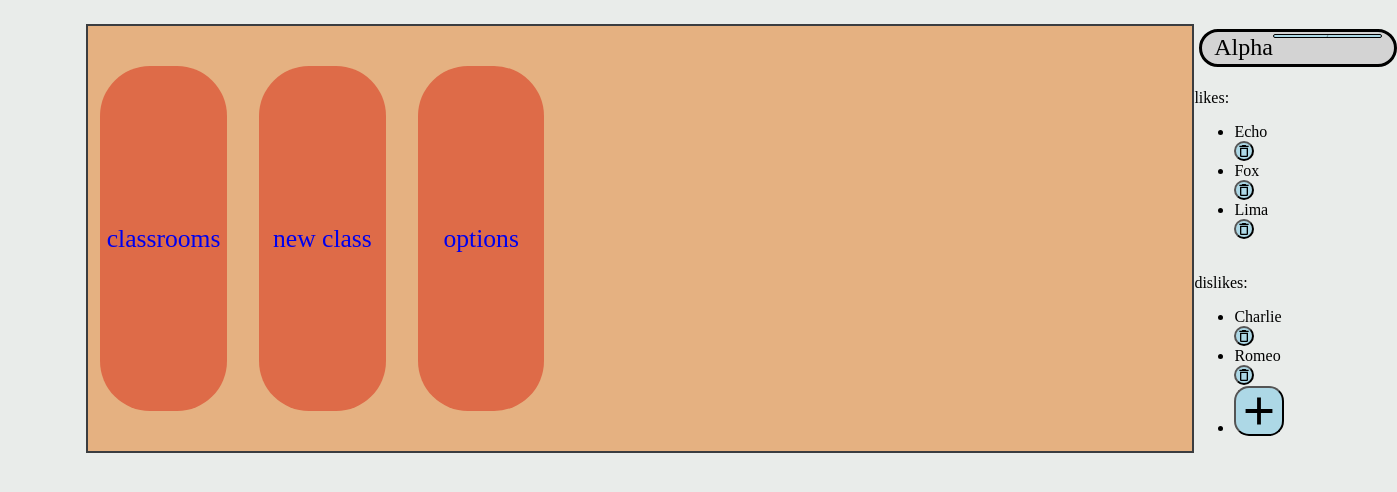
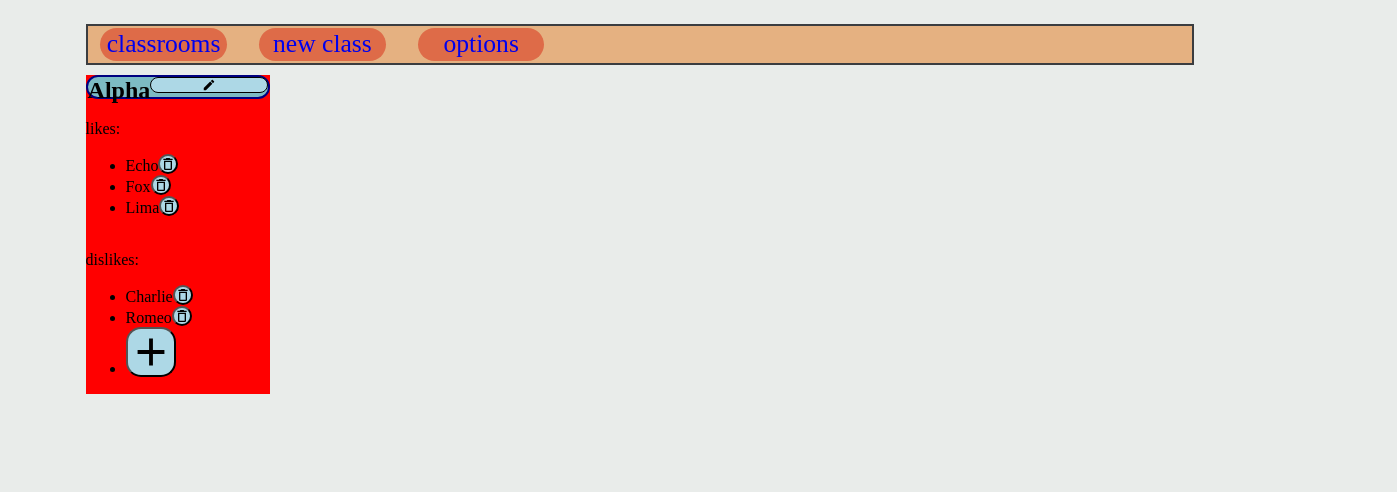
Before and after one commit to gulilo/Classroom, a React (Create React App) app: page /classroom/0/student/1/edit in a window 1280 px wide. Shown: the top 492 px of the page, 1397 px wide, since content can reach past the window. Built offline with nearby package versions, Linux system fonts and the light colour scheme.

Commit message:
name bracket update

```diff
--- a/src/Components/StudentEdit.jsx
+++ b/src/Components/StudentEdit.jsx
@@ -136,7 +136,7 @@ class StudentEdit extends Component {
 
   render() {
     return (
-      <div>
+      <div className={Style_MainGrid.AppMainArea}>
         {this.state.nameEdit ? (
           <span>
             <input
--- a/src/cssFiles/StudentEdit.module.css
+++ b/src/cssFiles/StudentEdit.module.css
@@ -1,20 +1,29 @@
 
 
 .StudentNameBracket{
-    font-size: 1.5em;
-    list-style-type: decimal;
-    list-style-position: inside;
-    padding: 0.1em 0.5em;
+    display: flex;
+    box-sizing: border-box;
 
-    display: flex;
     justify-content: space-between;
+    align-content: center;
 
-    margin-left: 30em;
-    border-style: solid;
-    border-radius: 5em;
-    background-color: lightgray;
+    font-size: 1.5rem;
+    font-weight: bold;
+    text-transform: capitalize;
+    text-decoration: none;
 
-    width: 7em;
 
-    margin: 0.2em;
+    height: 3vh;
+    min-height: 1rem;
+
+
+
+    border : 2px navy solid;
+    border-radius: 50px;
+    background-color: var(--middle-blue);
+
+    padding: 0px 0px;
+
+    margin-bottom: 3px;
+
 }
--- a/src/cssFiles/menuBar.module.css
+++ b/src/cssFiles/menuBar.module.css
@@ -27,7 +27,7 @@
     min-height: 2rem;
     height: auto;
 
-    grid-column: 2;
+    grid-row: 1;
     grid-column-start: 2;
     grid-column-end: 5;
 
```
